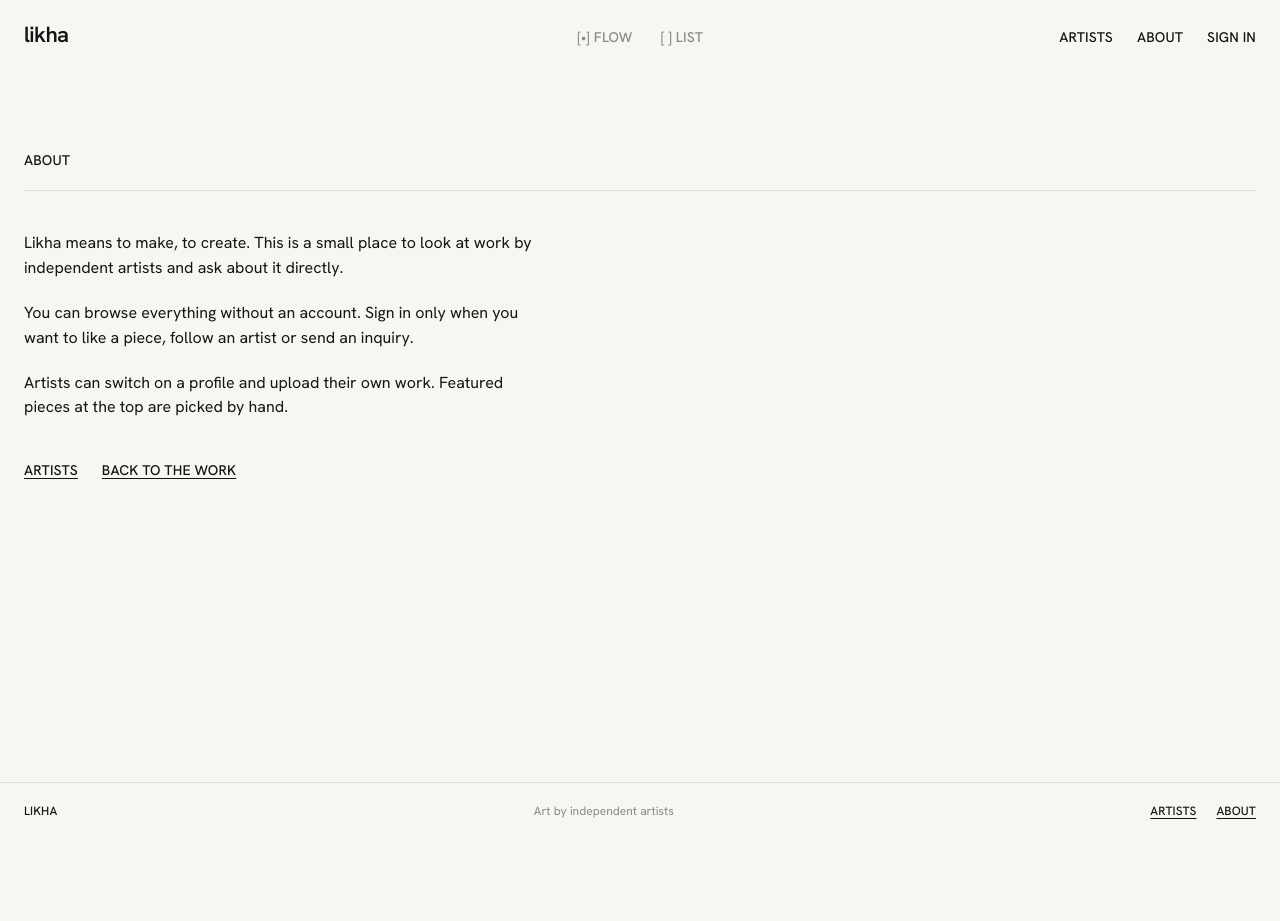
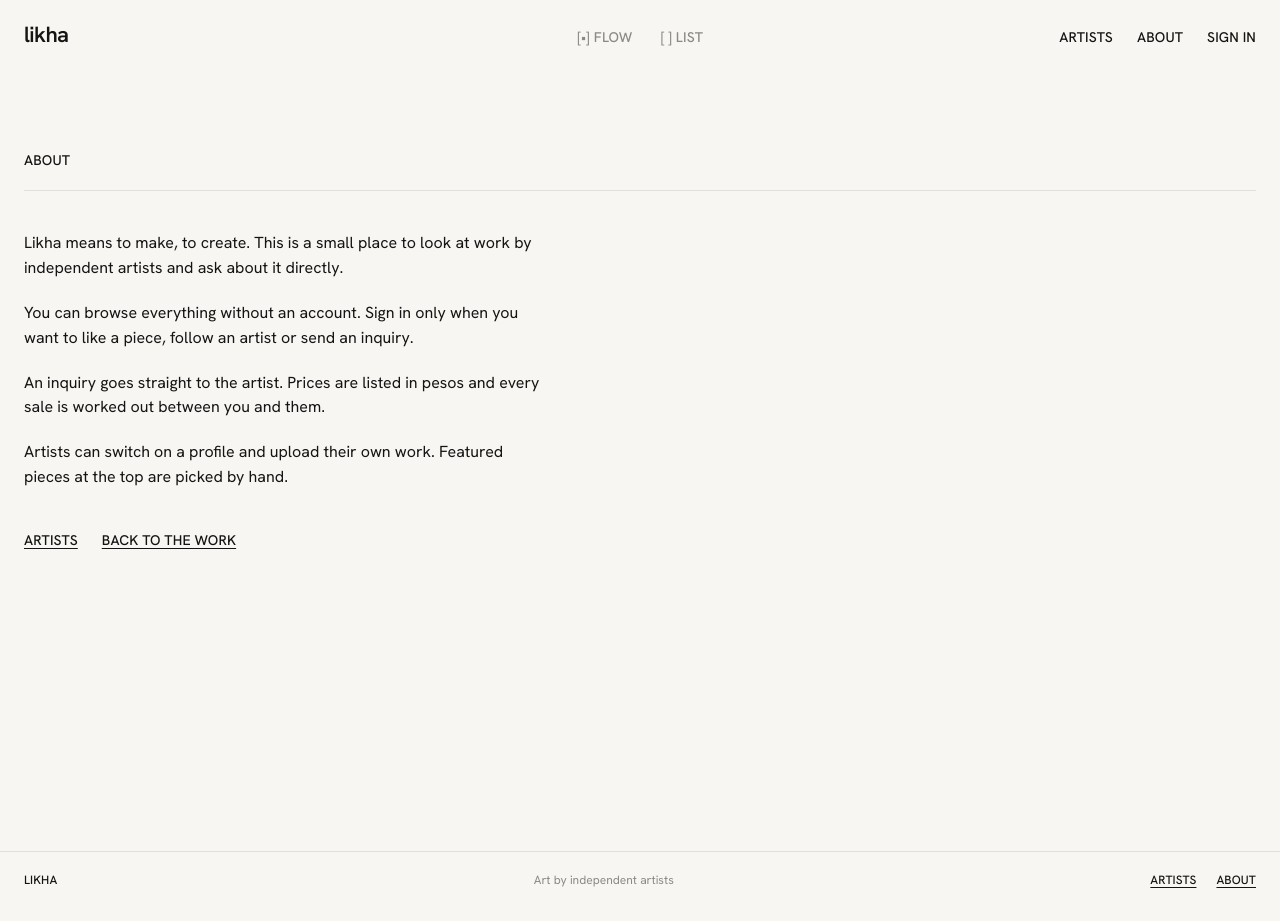
Before and after one commit to EranaPatrick/likha, a Next.js app: page /about in a window 1280 px wide. Before the commit the page ends 852 px from the top, so only its background shows below. Built offline with nearby package versions, Linux system fonts and the light colour scheme.

Commit message:
about page, inquiry bit

```diff
--- a/src/app/about/page.tsx
+++ b/src/app/about/page.tsx
@@ -18,6 +18,10 @@ export default function AboutPage() {
           want to like a piece, follow an artist or send an inquiry.
         </p>
         <p>
+          An inquiry goes straight to the artist. Prices are listed in pesos
+          and every sale is worked out between you and them.
+        </p>
+        <p>
           Artists can switch on a profile and upload their own work. Featured
           pieces at the top are picked by hand.
         </p>
```
Also changed, not shown: 1 other file (tests, documents, lock files or other folders).
